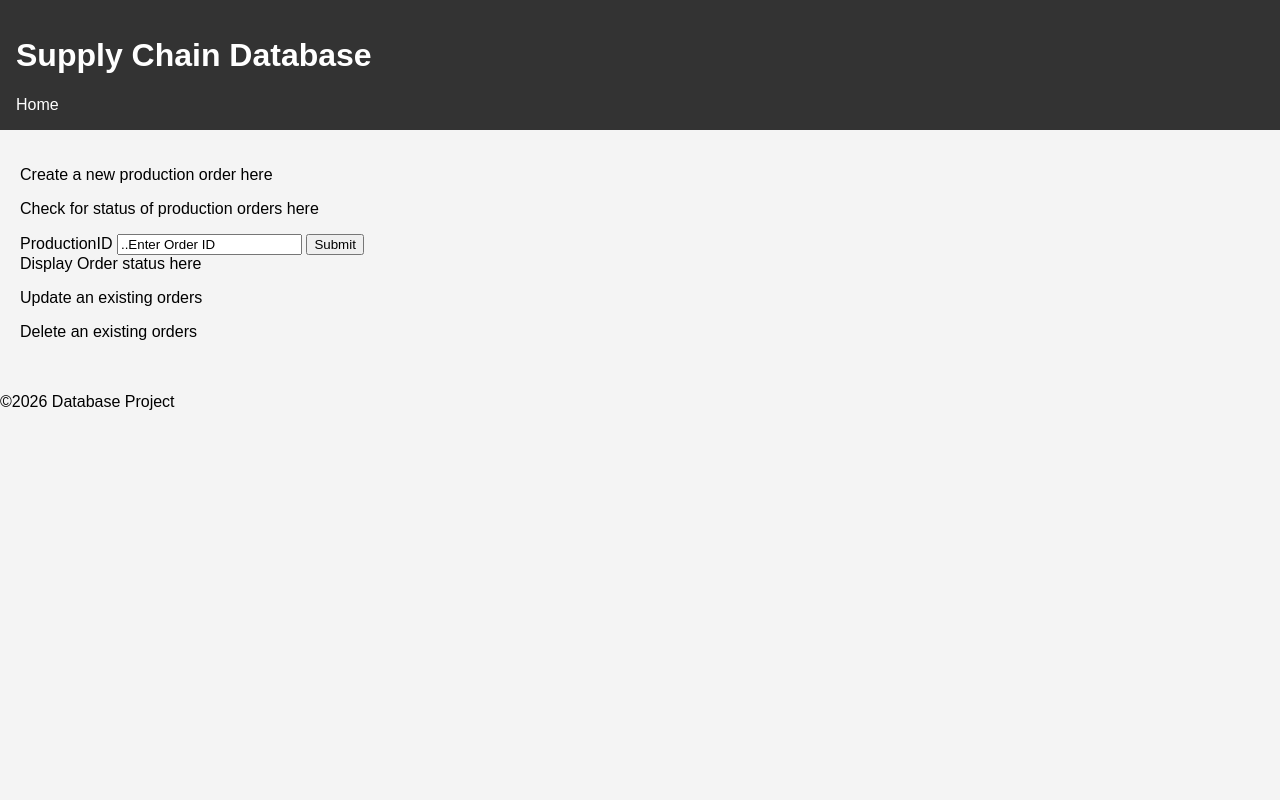
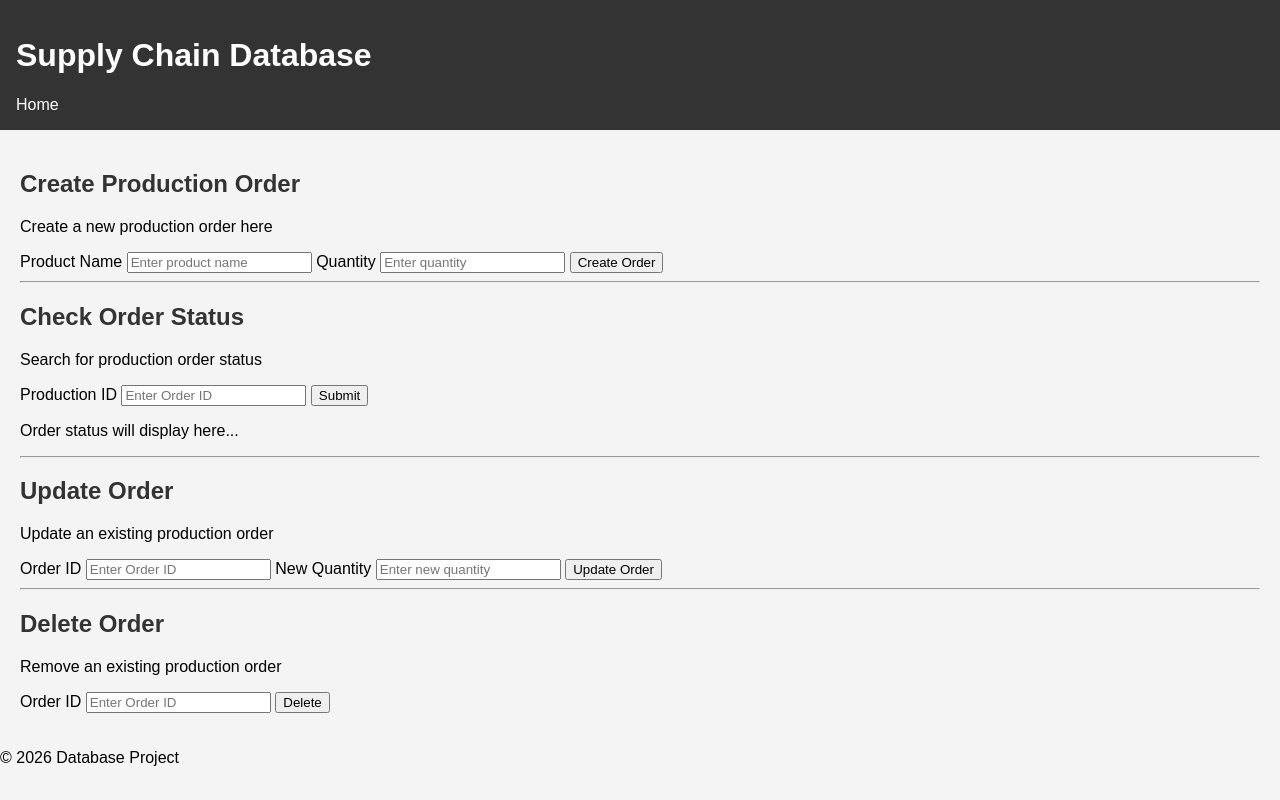
Before and after one commit to Dmoney567/Database_Project, a FastAPI app: page /dashboard in a window 1280 px wide. Run offline with FastAPI, Linux system fonts and the light colour scheme; data that the repository does not hold is empty.

Commit message:
user login and authentication routes added

```diff
--- a/app/main.py
+++ b/app/main.py
@@ -1,11 +1,15 @@
 from fastapi import FastAPI, Request
-from fastapi.responses import RedirectResponse
+from fastapi.responses import JSONResponse, RedirectResponse
 from fastapi.staticfiles import StaticFiles
 from fastapi.templating import Jinja2Templates
 
 import os
 from mysql.connector import pooling
 from dotenv import load_dotenv
+
+from starlette.middleware.sessions import SessionMiddleware
+
+
 
 #load environment variables
 load_dotenv()
@@ -18,8 +22,14 @@ templates = Jinja2Templates(directory="templates")
 # Mount the static folder at /static
 app.mount("/static", StaticFiles(directory="static"), name="static")
 
+
+app.add_middleware(
+    SessionMiddleware,
+    secret_key="super-secret-key",  # change this later
+)
+
 db_pool = pooling.MySQLConnectionPool(
-    pool_name = "velocity_pool",
+    pool_name = "supply_pool",
     pool_size = 10,
     host=os.getenv("DB_HOST"),
     user = os.getenv("DB_USER"),
@@ -27,18 +37,70 @@ db_pool = pooling.MySQLConnectionPool(
     database = os.getenv("DB_NAME")
 )
 
+
+print("DB_HOST =", os.getenv("DB_HOST"))
+print("DB_USER =", os.getenv("DB_USER"))
+print("DB_NAME =", os.getenv("DB_NAME"))
+
 def get_db_conn():
     """retrieves a connection from the pre-warmed connection pool"""
     return db_pool.get_connection()
 
-
+###ROUTES##################################################################
+##defaults to login page
 @app.get("/")
 async def root():
     return RedirectResponse(url="/login")
 
+##shows login page
 @app.get("/login")
-def login(request:Request):
+def login_page(request:Request):
+
     return templates.TemplateResponse(request = request,name = "login.html")
+
+##called when user logs in -> go to main dashboard
+@app.post("/login")
+async def login(request:Request):
+    form = await request.form()
+    username = form["username"]
+    password = form["password"]
+    ##connect to database user table
+    user = get_user(username)
+    ##check if user exists
+    if user and user.check_password(password):
+        request.session["username"] = username
+        return RedirectResponse(url="/dashboard", status_code=302)
+    ##if not, redirect to login page
+    else:
+        return templates.TemplateResponse(request = request, name = "login.html")
+
+#register button for storing a new user into db or checking if they exist already
+@app.post("/register")
+async def register(request:Request):
+    form = await request.form()
+    username = form["username"]
+    password = form["password"]
+    ## search user database for existing username
+    user = get_user(username)
+    ##user already exists
+    if user:
+        return JSONResponse(status_code=409,content={"detail": "Username already exists"})
+    ##if not, register the user by storing them in the user database
+    else:
+        conn = get_db_conn()
+        cursor = conn.cursor(dictionary=True)
+
+        try:
+            cursor.execute("INSERT INTO USERS (username,password) VALUES (%s,%s)",(username,password))
+
+            conn.commit()
+
+        finally:
+            cursor.close()
+            conn.close()
+
+    return templates.TemplateResponse(request = request, name = "login.html")
+
 
 @app.get("/dashboard")
 async def dashboard(request: Request):
@@ -85,7 +147,7 @@ async def create_division(request: Request):
 
     try:
         cursor.execute(
-            "INSERT INTO Production_Stage (name) VALUES (%s)",
+            "INSERT INTO Production_Stage (stage_name) VALUES (%s)",
             (name,)
         )
         conn.commit()
@@ -96,6 +158,19 @@ async def create_division(request: Request):
     return RedirectResponse("/dashboard", status_code=303)
 
 
+
+def get_user(username):
+    conn = get_db_conn()
+    cursor = conn.cursor(dictionary=True)
+
+    try:
+        cursor.execute("SELECT * FROM USERS WHERE username = %s",username)
+        return cursor.fetchone()
+
+    finally:
+        cursor.close()
+        conn.close()
+
 # ### demo of 5 unique category of operations that will specifically require access to the
 # database (The following five operations are mandatory)
 # ▪ Create new entries
--- a/templates/dashboard.html
+++ b/templates/dashboard.html
@@ -2,9 +2,11 @@
 <html lang="en">
 <head>
     <meta charset="UTF-8">
-    <title></title>
+    <title>Supply Chain Database</title>
+
     <link rel="stylesheet" href="{{ url_for('static', path='css/styles.css') }}">
 </head>
+
 <body>
 
 <header>
@@ -15,37 +17,80 @@
 </header>
 
 <main>
-    <!--Create new entries-->
-    <p>Create a new production order here</p>
-    <form>
 
-    </form>
+    <!-- CREATE -->
+    <section>
+        <h2>Create Production Order</h2>
+        <p>Create a new production order here</p>
 
-    <!-- read existing entries -->
-    <p>Check for status of production orders here</p>
-    <form>
-        <label for "ProductionID"> ProductionID</label>
-        <input type = "text" id = "productionID" name = "productionID" value = "..Enter Order ID">
-        <input type = "submit" value = "Submit">
-    </form>
-    <div>
-        Display Order status here
-    </div>
+        <form method="POST" action="/orders/create">
+            <label for="productName">Product Name</label>
+            <input type="text" id="productName" name="productName" placeholder="Enter product name" required>
 
-    <!--Update existing entries-->
-    <P>Update an existing orders</P>
+            <label for="quantity">Quantity</label>
+            <input type="number" id="quantity" name="quantity" placeholder="Enter quantity" required>
 
+            <button type="submit">Create Order</button>
+        </form>
+    </section>
 
-    <!--Delete exisitng entries-->
-    <P>Delete an existing orders</P>
+    <hr>
 
+    <!-- READ -->
+    <section>
+        <h2>Check Order Status</h2>
+        <p>Search for production order status</p>
 
+        <form method="GET" action="/orders/status">
+            <label for="productionID">Production ID</label>
+            <input type="text" id="productionID" name="productionID" placeholder="Enter Order ID" required>
 
+            <button type="submit">Submit</button>
+        </form>
+
+        <div id="orderStatusDisplay">
+            <!-- Backend will inject or JS will populate here -->
+            <p>Order status will display here...</p>
+        </div>
+    </section>
+
+    <hr>
+
+    <!-- UPDATE -->
+    <section>
+        <h2>Update Order</h2>
+        <p>Update an existing production order</p>
+
+        <form method="POST" action="/orders/update">
+            <label for="updateID">Order ID</label>
+            <input type="text" id="updateID" name="updateID" placeholder="Enter Order ID" required>
+
+            <label for="newQuantity">New Quantity</label>
+            <input type="number" id="newQuantity" name="newQuantity" placeholder="Enter new quantity">
+
+            <button type="submit">Update Order</button>
+        </form>
+    </section>
+
+    <hr>
+
+    <!-- DELETE -->
+    <section>
+        <h2>Delete Order</h2>
+        <p>Remove an existing production order</p>
+
+        <form method="POST" action="/orders/delete">
+            <label for="deleteID">Order ID</label>
+            <input type="text" id="deleteID" name="deleteID" placeholder="Enter Order ID" required>
+
+            <button type="submit">Delete</button>
+        </form>
+    </section>
 
 </main>
 
 <footer>
-    <p>©2026 Database Project</p>
+    <p>© 2026 Database Project</p>
 </footer>
 
 </body>
```
Also changed, not shown: app/database/setup.py (+55 -28 lines), README.md, 1 other file.
